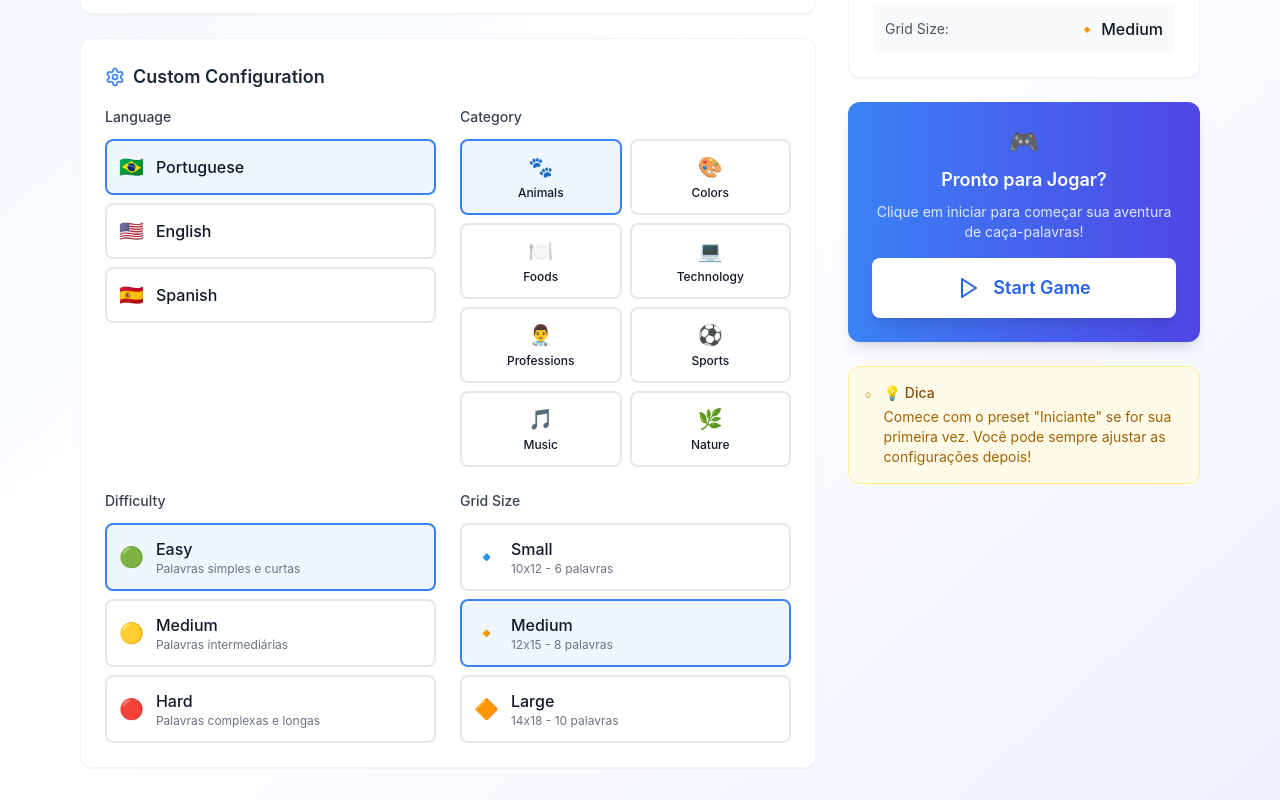
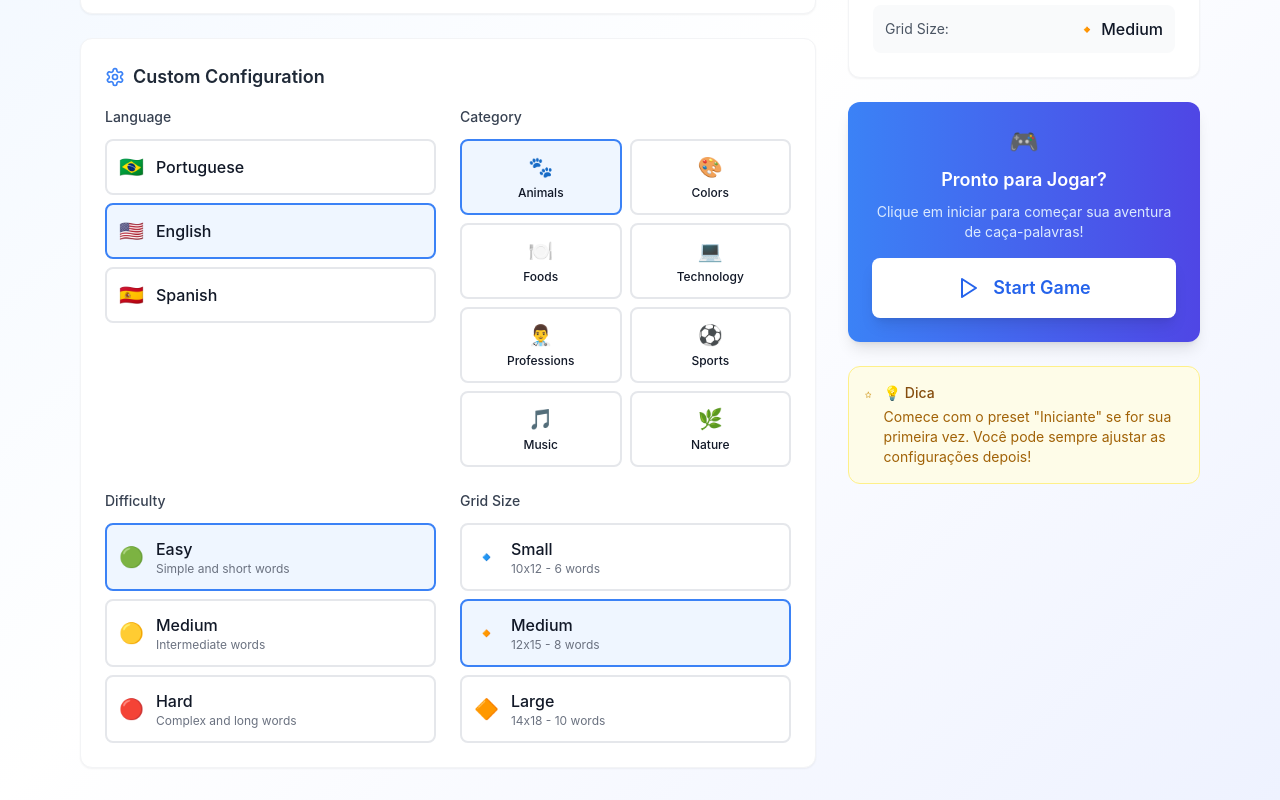
Before and after one commit to gus-gslab/gslgamezone, a React (Vite) app: page /game-setup in a window 1280 px wide. Shown: the part 369-1169 px from the top of the page. Built offline with nearby package versions, Linux system fonts and the light colour scheme.

Commit message:
🔧 Fix language selection default and add missing translations for difficulty descriptions

```diff
--- a/src/locales/en.json
+++ b/src/locales/en.json
@@ -132,12 +132,18 @@
     "difficulties": {
       "easy": "Easy",
       "medium": "Medium",
-      "hard": "Hard"
+      "hard": "Hard",
+      "easyDesc": "Simple and short words",
+      "mediumDesc": "Intermediate words",
+      "hardDesc": "Complex and long words"
     },
     "gridSizes": {
       "small": "Small",
       "medium": "Medium",
-      "large": "Large"
+      "large": "Large",
+      "smallDesc": "10x12 - 6 words",
+      "mediumDesc": "12x15 - 8 words",
+      "largeDesc": "14x18 - 10 words"
     },
     "languages": {
       "pt": "Portuguese",
--- a/src/locales/es.json
+++ b/src/locales/es.json
@@ -132,12 +132,18 @@
     "difficulties": {
       "easy": "Fácil",
       "medium": "Medio",
-      "hard": "Difícil"
+      "hard": "Difícil",
+      "easyDesc": "Palabras simples y cortas",
+      "mediumDesc": "Palabras intermedias",
+      "hardDesc": "Palabras complejas y largas"
     },
     "gridSizes": {
       "small": "Pequeño",
       "medium": "Medio",
-      "large": "Grande"
+      "large": "Grande",
+      "smallDesc": "10x12 - 6 palabras",
+      "mediumDesc": "12x15 - 8 palabras",
+      "largeDesc": "14x18 - 10 palabras"
     },
     "languages": {
       "pt": "Portugués",
--- a/src/locales/pt.json
+++ b/src/locales/pt.json
@@ -132,12 +132,18 @@
     "difficulties": {
       "easy": "Fácil",
       "medium": "Médio",
-      "hard": "Difícil"
+      "hard": "Difícil",
+      "easyDesc": "Palavras simples e curtas",
+      "mediumDesc": "Palavras intermediárias",
+      "hardDesc": "Palavras complexas e longas"
     },
     "gridSizes": {
       "small": "Pequeno",
       "medium": "Médio",
-      "large": "Grande"
+      "large": "Grande",
+      "smallDesc": "10x12 - 6 palavras",
+      "mediumDesc": "12x15 - 8 palavras",
+      "largeDesc": "14x18 - 10 palavras"
     },
     "languages": {
       "pt": "Português",
--- a/src/pages/GameSetup.tsx
+++ b/src/pages/GameSetup.tsx
@@ -32,6 +32,12 @@ const GameSetup: React.FC = () => {
       // Atualizar config se não foi especificado na URL
       if (!searchParams.get('lang')) {
         setConfig(prev => ({ ...prev, language: currentLang }));
+      }
+    } else {
+      // Fallback para inglês se o idioma não for suportado
+      i18n.changeLanguage('en');
+      if (!searchParams.get('lang')) {
+        setConfig(prev => ({ ...prev, language: 'en' }));
       }
     }
   }, [i18n, searchParams]);
@@ -82,15 +88,15 @@ const GameSetup: React.FC = () => {
   };
 
   const difficulties = [
-    { value: 'easy', name: t('gameSetup.difficulties.easy'), icon: '🟢', description: 'Palavras simples e curtas' },
-    { value: 'medium', name: t('gameSetup.difficulties.medium'), icon: '🟡', description: 'Palavras intermediárias' },
-    { value: 'hard', name: t('gameSetup.difficulties.hard'), icon: '🔴', description: 'Palavras complexas e longas' }
+    { value: 'easy', name: t('gameSetup.difficulties.easy'), icon: '🟢', description: t('gameSetup.difficulties.easyDesc') },
+    { value: 'medium', name: t('gameSetup.difficulties.medium'), icon: '🟡', description: t('gameSetup.difficulties.mediumDesc') },
+    { value: 'hard', name: t('gameSetup.difficulties.hard'), icon: '🔴', description: t('gameSetup.difficulties.hardDesc') }
   ];
 
   const gridSizes = [
-    { value: 'small', name: t('gameSetup.gridSizes.small'), icon: '🔹', description: '10x12 - 6 palavras' },
-    { value: 'medium', name: t('gameSetup.gridSizes.medium'), icon: '🔸', description: '12x15 - 8 palavras' },
-    { value: 'large', name: t('gameSetup.gridSizes.large'), icon: '🔶', description: '14x18 - 10 palavras' }
+    { value: 'small', name: t('gameSetup.gridSizes.small'), icon: '🔹', description: t('gameSetup.gridSizes.smallDesc') },
+    { value: 'medium', name: t('gameSetup.gridSizes.medium'), icon: '🔸', description: t('gameSetup.gridSizes.mediumDesc') },
+    { value: 'large', name: t('gameSetup.gridSizes.large'), icon: '🔶', description: t('gameSetup.gridSizes.largeDesc') }
   ];
 
   const languages = [
```
